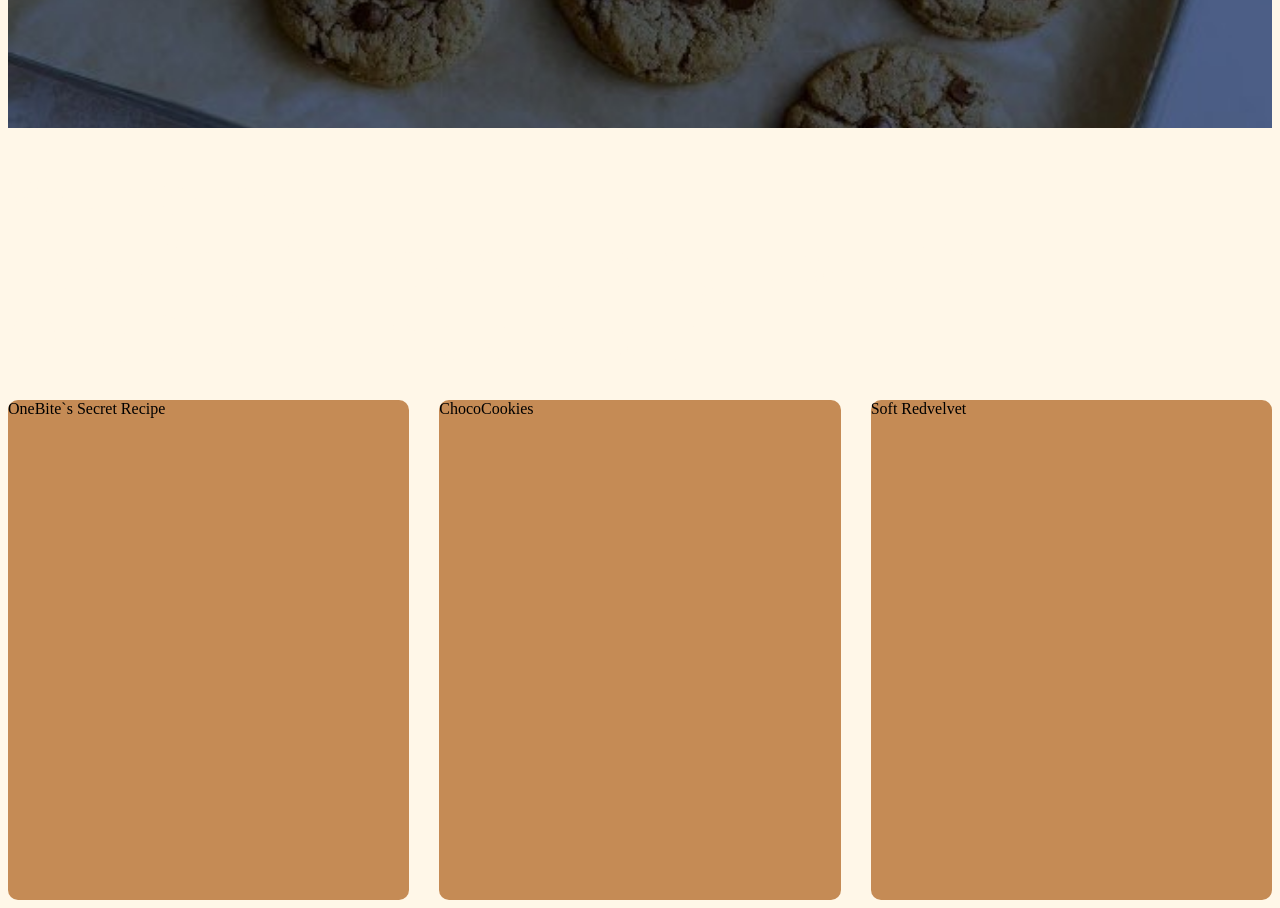
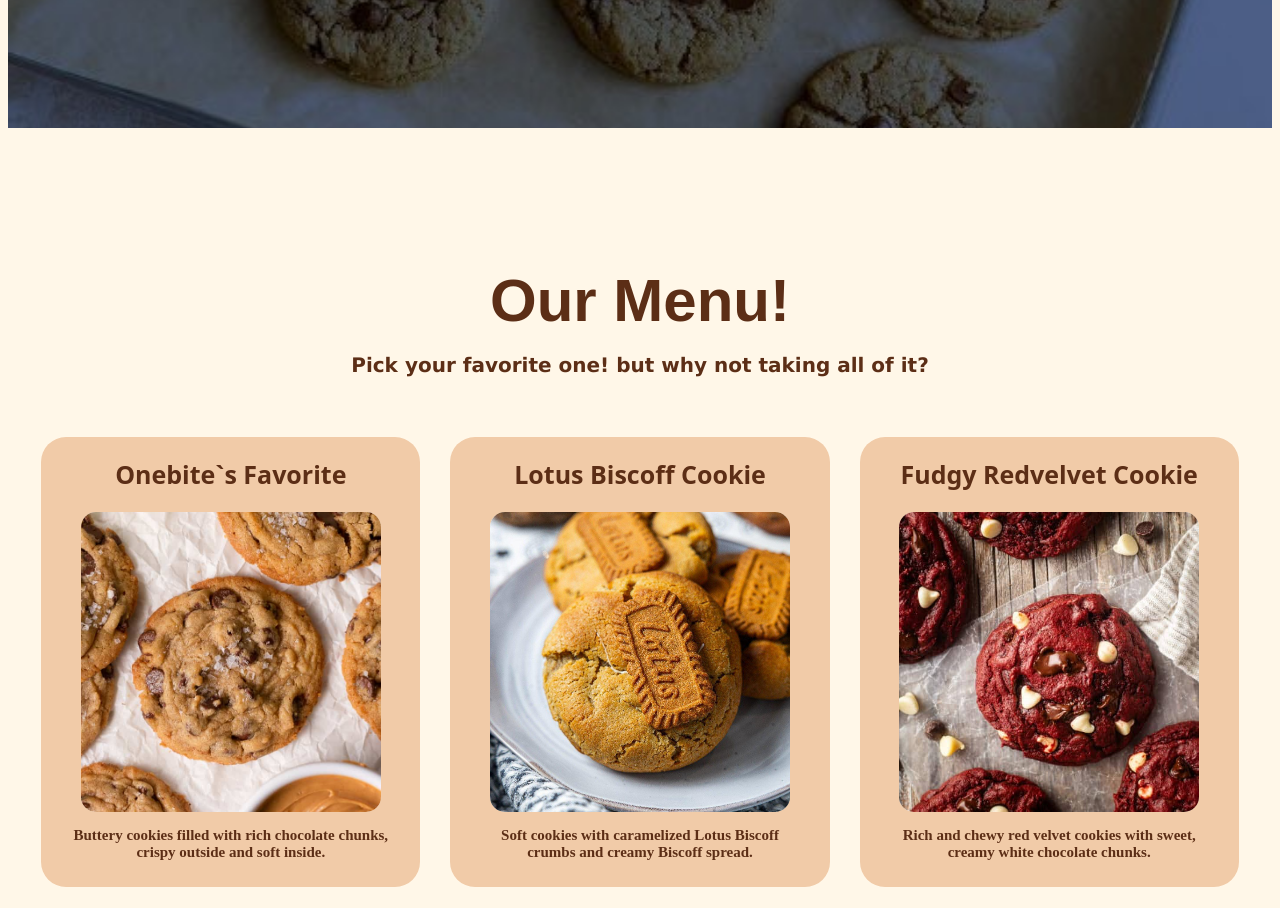
Before and after one commit to davisrsdya/FSC-26, a plain HTML site: page index.html in a window 1280 px wide. Shown: the part 680-1588 px from the top of the page. Drawn offline with Linux system fonts and the light colour scheme.

Commit message:
Benerin landing page sama card

```diff
--- a/index.html
+++ b/index.html
@@ -23,20 +23,30 @@
     </header>
 
     <section class="section1">
-        <div class="background"></div>
-
-        <div class="welcome">
-        <h1>Welcome!</h1>
+        <img src="welcome.png" width="500">
         <h1>Looking for something sweet?</h1>
         <h1>OneBite is the answer</h1>
-        </div>
     </section>
 
-    <section>
+    <section class="section2">
+        <h1 class="ourmenu">Our Menu!</h1>
+        <p>Pick your favorite one! but why not taking all of it?</p>
         <div class="besar">
-            <div class="card">OneBite`s Secret Recipe</div>
-            <div class="card">ChocoCookies</div>
-            <div class="card">Soft Redvelvet</div>
+            <div class="card">
+                <h2>Onebite`s Favorite</h2>
+                <img src="signature cookie.jpg" class="foto" title="Onebite`s Favorite">
+                <p>Buttery cookies filled with rich chocolate chunks, crispy outside and soft inside.</p>
+            </div>
+            <div class="card">
+                <h2>Lotus Biscoff Cookie</h2>
+                <img src="lotus cookie.jpg" class="foto" title="Lotus Biscoff Cookie">
+                <p>Soft cookies with caramelized Lotus Biscoff crumbs and creamy Biscoff spread.</p>
+            </div>
+            <div class="card">
+                <h2>Fudgy Redvelvet Cookie</h2>
+                <img src="redvelvet cookie.jpg" class="foto" title="Fudgy Redvelvet Cookie">
+                <p>Rich and chewy red velvet cookies with sweet, creamy white chocolate chunks.</p>
+            </div>
         </div>
     </section>
 </body>
--- a/style.css
+++ b/style.css
@@ -46,41 +46,94 @@ a {
 }
 
 
-.background{
+.section1{
     min-height: 100vh;
     background-image: url("cookies.jpg");
     background-size: cover;
     background-position: center;
     background-repeat: no-repeat;
     background-attachment: fixed;
-    z-index: 0;
-}
-
-.welcome h1 {
-    font-family: system-ui, -apple-system, BlinkMacSystemFont, 'Segoe UI', Roboto, sans-serif;
-    color: #fff7e8;
-    background-color: transparent;
-    font-size: 64px;
-    font-weight: bold;
-    line-height: 20px;
     display: flex;
-    justify-content: start;
+    justify-content: center;
     align-items: center;
 }
 
+.section1 img {
+    background-color: transparent;
+}
+
+.section1 h1 {
+    font-family: system-ui, -apple-system, BlinkMacSystemFont, 'Segoe UI', Roboto, Oxygen, Ubuntu, Cantarell, 'Open Sans', 'Helvetica Neue', sans-serif;
+    background-color: transparent;
+    color: #FFF7E8;
+    line-height: 20px;
+}
+
+.section2 {
+    min-height: 80vh;
+    padding-top: 120px;
+}
+
+.ourmenu {
+    font-family: 'Poppins', sans-serif;
+    font-size: 60px;
+    font-weight: bold;
+    color: #5C2E16;
+    text-align: center;
+    line-height: 5px;
+
+}
+
+.section2 p {
+    font-family: Verdana, Geneva, Tahoma, sans-serif;
+    font-size: 20px;
+    font-weight: bold;
+    color: #5C2E16;
+    text-align: center;
+    margin-bottom: 60px;
+}
 
 .besar{
     display: flex;
-    justify-content: center;
+    flex-direction: row;
+    justify-content:center;
     width: 100%;
     gap: 30px;
 }
 .card {
-    border-radius: 10px;
-    width: 100%;
-    background-color: #C58B55;
-    height: 500px;
+    border-radius: 25px;
+    width: 30%;
+    background-color: #f1cba8;
+    height: 450px;
 }
+
+.card h2 {
+    background-color: transparent;
+    font-family: system-ui, -apple-system, BlinkMacSystemFont, 'Segoe UI', Roboto, Oxygen, Ubuntu, Cantarell, 'Open Sans', 'Helvetica Neue', sans-serif;
+    font-weight: bold;
+    font-size: 25px;
+    display: flex;
+    justify-content: center;
+    color: #5C2E16;
+}
+
+.foto {
+    width: 300px;
+    height: 300px;
+    object-fit: cover;
+    border-radius: 15px;
+    display: block;
+    margin: 0 auto;
+}
+
+.card p {
+    background-color: transparent;
+    font-family: 'Times New Roman', Times, serif;
+    font-size: 15px;
+    margin-left: 30px;
+    margin-right: 30px;
+}
+
 .card:hover{
     background-color: #dba673;
 }
```
Also changed, not shown: lotus cookie.jpg (added), onebite favorite.jpg (added), redvelvet cookie.jpg (added), signature cookie.jpg (added), 1 other file.
